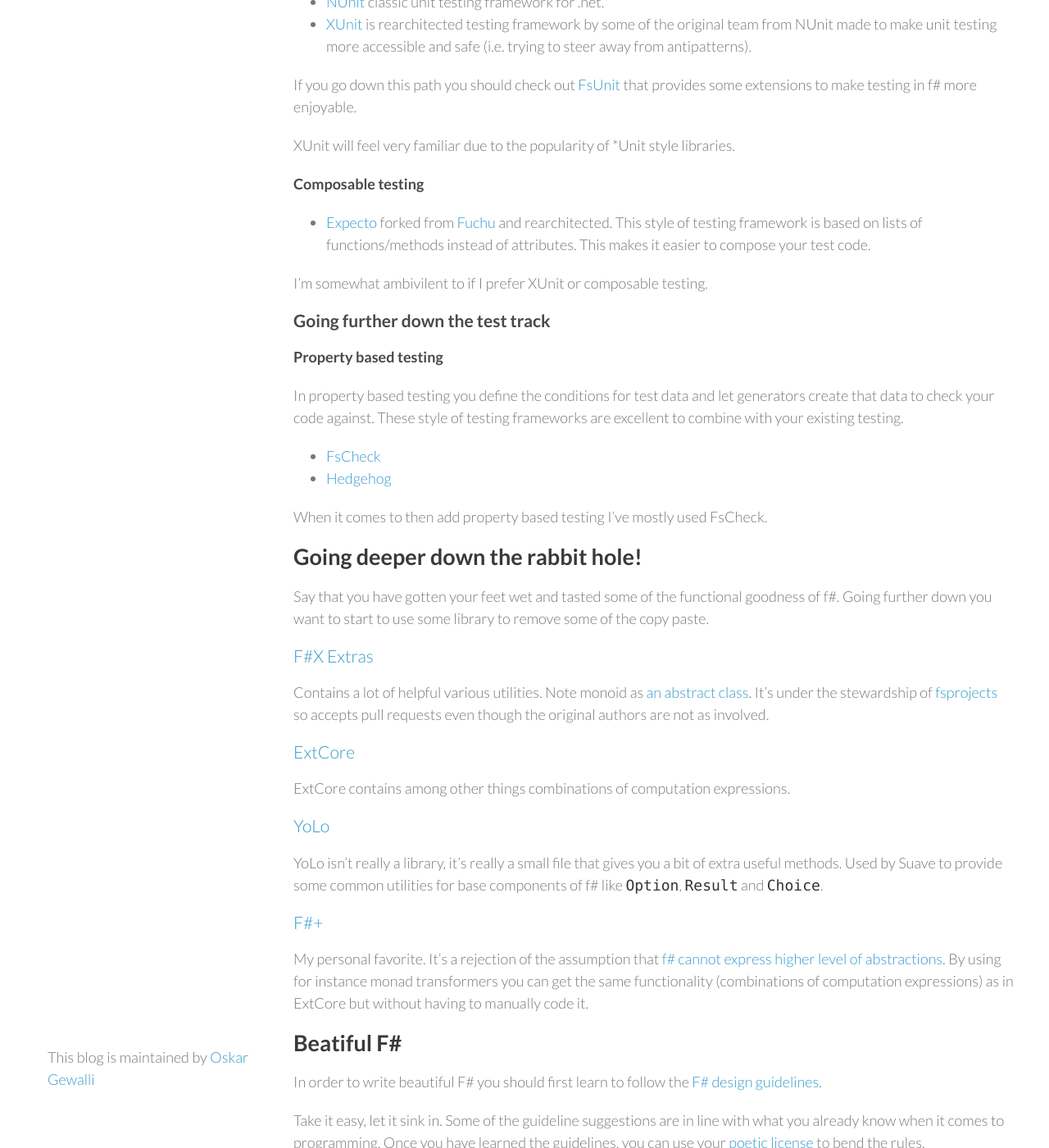
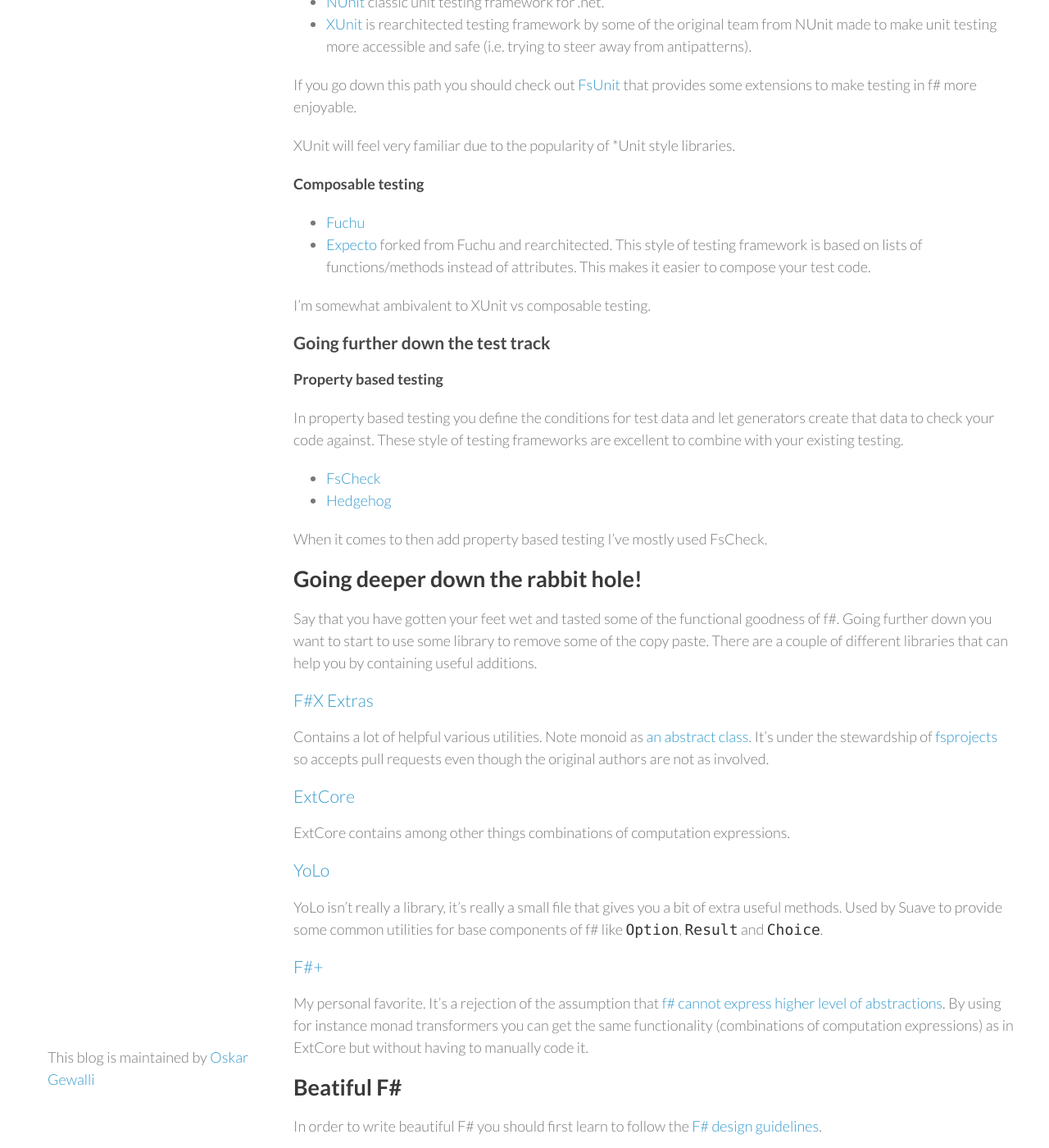
Before and after one commit to wallymathieu/assertfail, a Jekyll site: the page built from _posts/2019-01-06-Choose-your-own-adventure-in-fsharp.md, in a window 1280 px wide and 1400 px high, scrolled down 3931 px. Shown: the whole window at 82% size. Built offline with Jekyll 4.4.1, drawn with Linux system fonts in a browser that asks for light colours; nearby versions of some CDN libraries; some of the changed text lies outside the part shown.

Commit message:
Minor fixes

```diff
--- a/_posts/2019-01-06-Choose-your-own-adventure-in-fsharp.md
+++ b/_posts/2019-01-06-Choose-your-own-adventure-in-fsharp.md
@@ -141,9 +141,10 @@
 
 #### Composable testing
 
- - [Expecto](https://github.com/haf/expecto) forked from [Fuchu](https://github.com/mausch/Fuchu) and rearchitected. This style of testing framework is based on lists of functions/methods instead of attributes. This makes it easier to compose your test code.
+ - [Fuchu](https://github.com/mausch/Fuchu)
+ - [Expecto](https://github.com/haf/expecto) forked from Fuchu and rearchitected. This style of testing framework is based on lists of functions/methods instead of attributes. This makes it easier to compose your test code.
 
-I'm somewhat ambivilent to if I prefer XUnit or composable testing.
+I'm somewhat ambivalent to XUnit vs composable testing.
 
 ### Going further down the test track
 
@@ -158,7 +159,7 @@
 
 ## Going deeper down the rabbit hole!
 
-Say that you have gotten your feet wet and tasted some of the functional goodness of f#. Going further down you want to start to use some library to remove some of the copy paste.
+Say that you have gotten your feet wet and tasted some of the functional goodness of f#. Going further down you want to start to use some library to remove some of the copy paste. There are a couple of different libraries that can help you by containing useful additions.
 
 ### [F#X Extras](https://github.com/fsprojects/FSharpx.Extras)
 
```
Also changed, not shown: other parts of _posts/2019-01-06-Choose-your-own-adventure-in-fsharp.md (+1 -1 lines).
